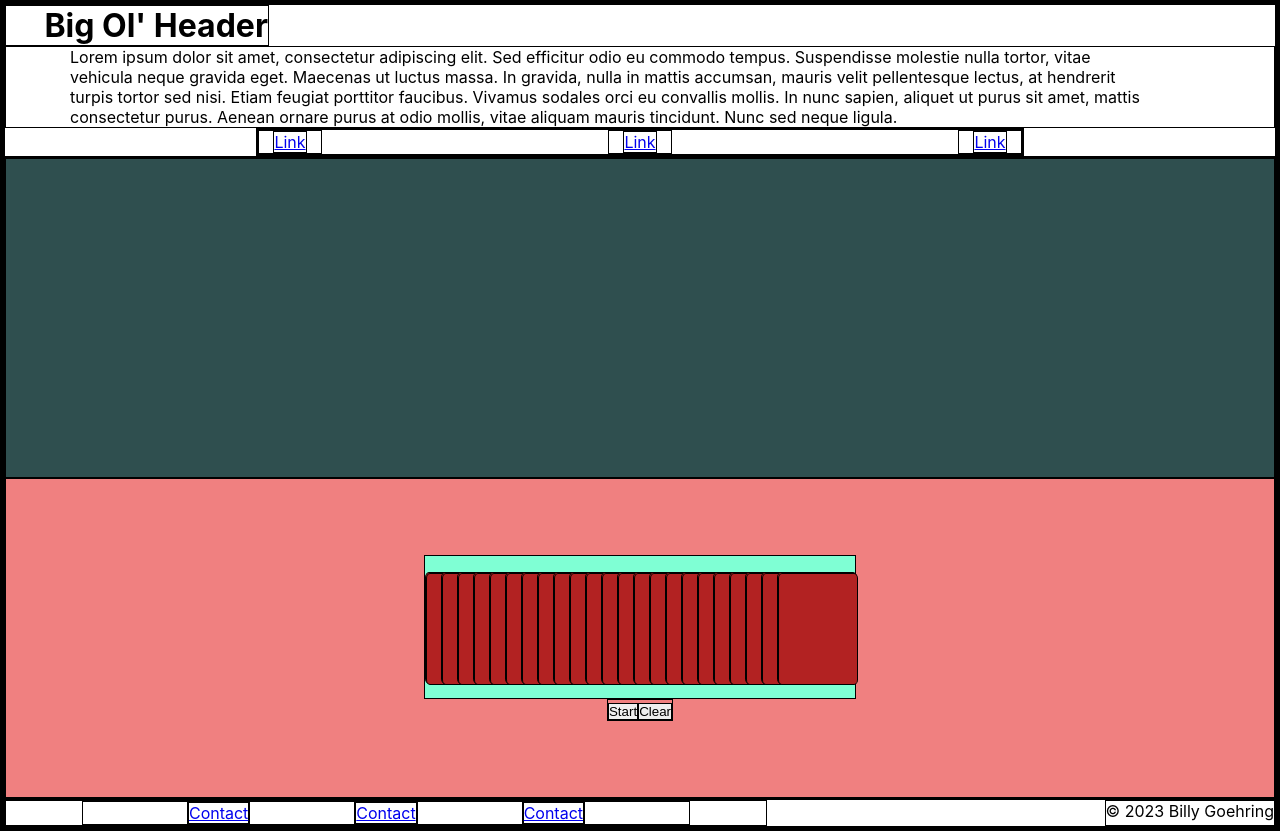
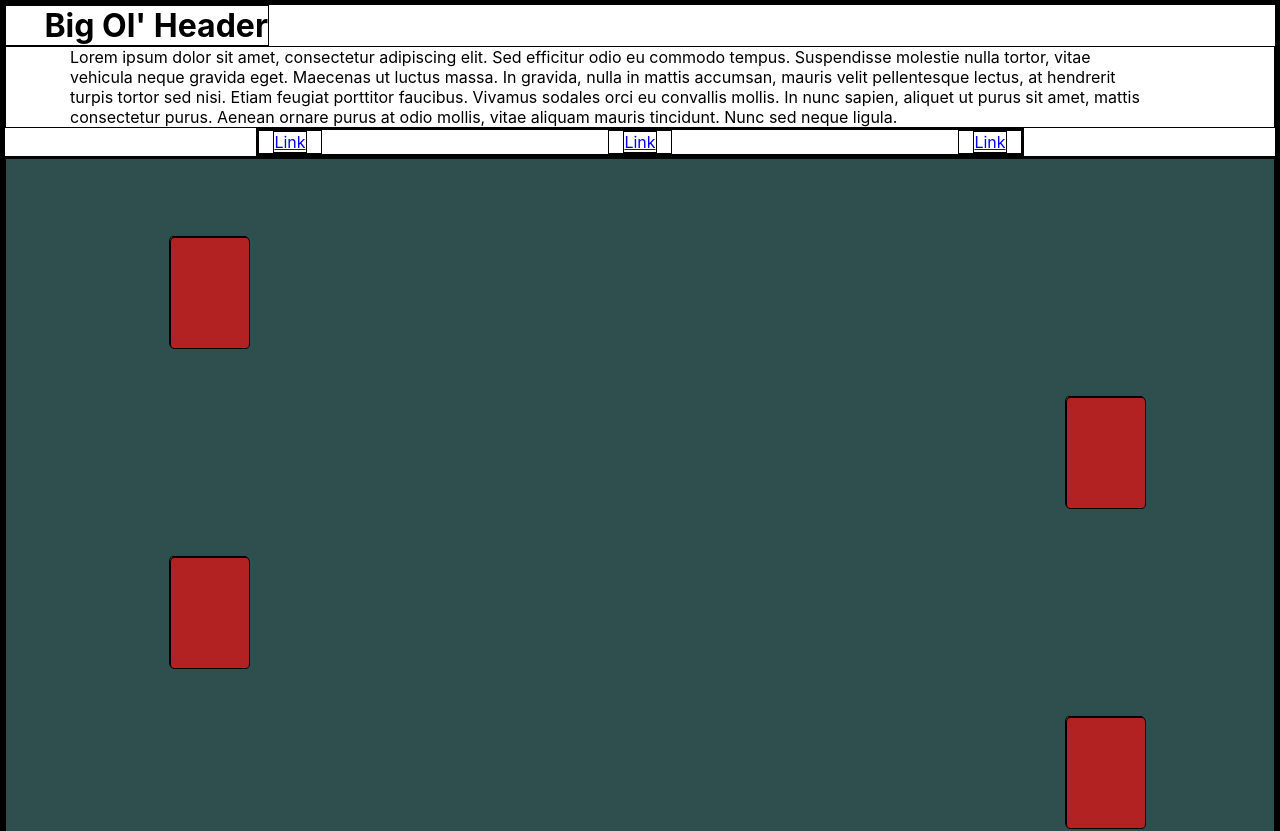
Before and after one commit to billydean/nostalgic-tarot, a JavaScript app: page / in a window 1280 px wide. Shown: the top 831 px of the page. Built offline with nearby package versions, Linux system fonts and the light colour scheme; the HTML template or start-up script is replaced by a standard one.

Commit message:
Set target positions for chosen cards from deck

```diff
--- a/src/App.css
+++ b/src/App.css
@@ -7,7 +7,7 @@
 
 .reading {
   background-color: darkslategray;
-  height: 40vh;
+  height: 120vh;
 }
 
 .lower {
@@ -104,22 +104,38 @@ ul.deck li {
   list-style-type: none;
   float: left;
   position: absolute;
+  bottom: 0;
+  transition: all 300ms ease-in-out;
+}
+
+ul.deck li:hover {
+  bottom: 1em;
+  box-shadow: 0 0 10px 1px #fff;
+
 }
 
 .deck-pos-1 { left: 0; }
 .deck-pos-2 { left: 1em; }
-.deck-pos-3 { left: 2em; }
+.deck-pos-3 { left: -20vw; top: -120vh;}
+/*POSITION ONE */
+/* .deck-pos-3 { left: 2em; } */
 .deck-pos-4 { left: 3em; }
 .deck-pos-5 { left: 4em; }
 .deck-pos-6 { left: 5em; }
-.deck-pos-7 { left: 6em; }
+/* .deck-pos-7 { left: 6em; } */
+/* POSITION TWO*/
+.deck-pos-7 { left: 50vw; top: -100vh;}
 .deck-pos-8 { left: 7em; }
 .deck-pos-9 { left: 8em; }
 .deck-pos-10 { left: 9em; }
-.deck-pos-11 { left: 10em; }
+/* POSITION THREE*/
+/* .deck-pos-11 { left: 10em; } */
+.deck-pos-11 { left: -20vw; top: -80vh;}
 .deck-pos-12 { left: 11em; }
 .deck-pos-13 { left: 12em; }
-.deck-pos-14 { left: 13em; }
+/* POSITION FOUR*/
+/* .deck-pos-14 { left: 13em; } */
+.deck-pos-14 { left: 50vw; top: -60vh;}
 .deck-pos-15 { left: 14em; }
 .deck-pos-16 { left: 15em; }
 .deck-pos-17 { left: 16em; }
@@ -127,5 +143,7 @@ ul.deck li {
 .deck-pos-19 { left: 18em; }
 .deck-pos-20 { left: 19em; }
 .deck-pos-21 { left: 20em; }
-.deck-pos-22 { left: 21em; }
+/* POSITION FIVE */
+/* .deck-pos-22 { left: 21em; } */
+.deck-pos-22 { left: -20vw; top: -40vh;}
 .deck-pos-23 { left: 22em; }
--- a/src/components/Deck.js
+++ b/src/components/Deck.js
@@ -1,15 +1,15 @@
+// eslint-disable-next-line;
 import Card from './Card';
-
 function Deck () {
     const cards = [1,2,3,4,5,6,7,8,9,10,11,12,13,14,15,16,17,18,19,20,21,22,23];
 
 
 
-    return ( //eslint-disable-line
+    return (
 
         <ul className="deck">
             { cards.map((entry, index)=> {
-                return <li key={index} className={`card deck-pos-${entry}`}><Card /></li>
+                return <li key={index} className={`card deck-pos-${entry}`}> <Card /> </li>
             }) }
         </ul>
     )
```
